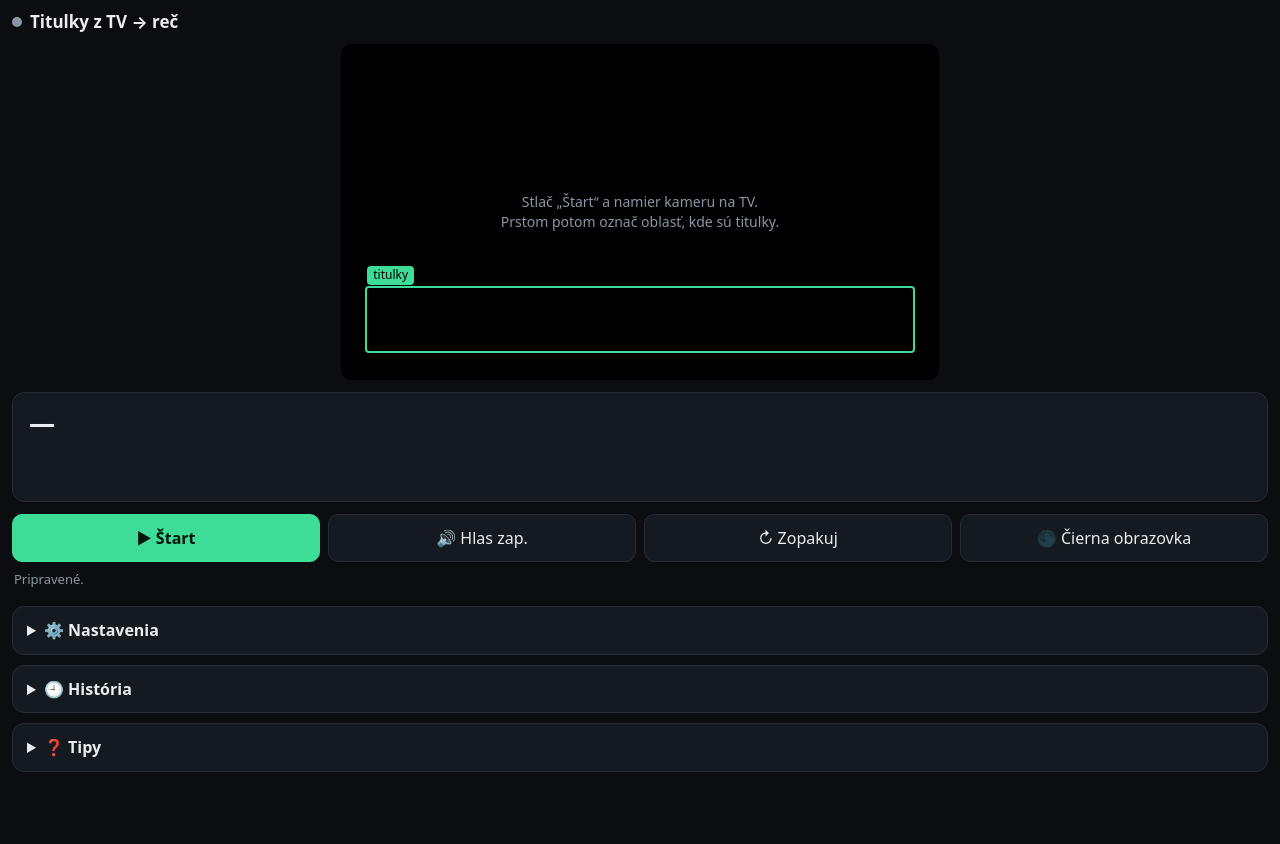
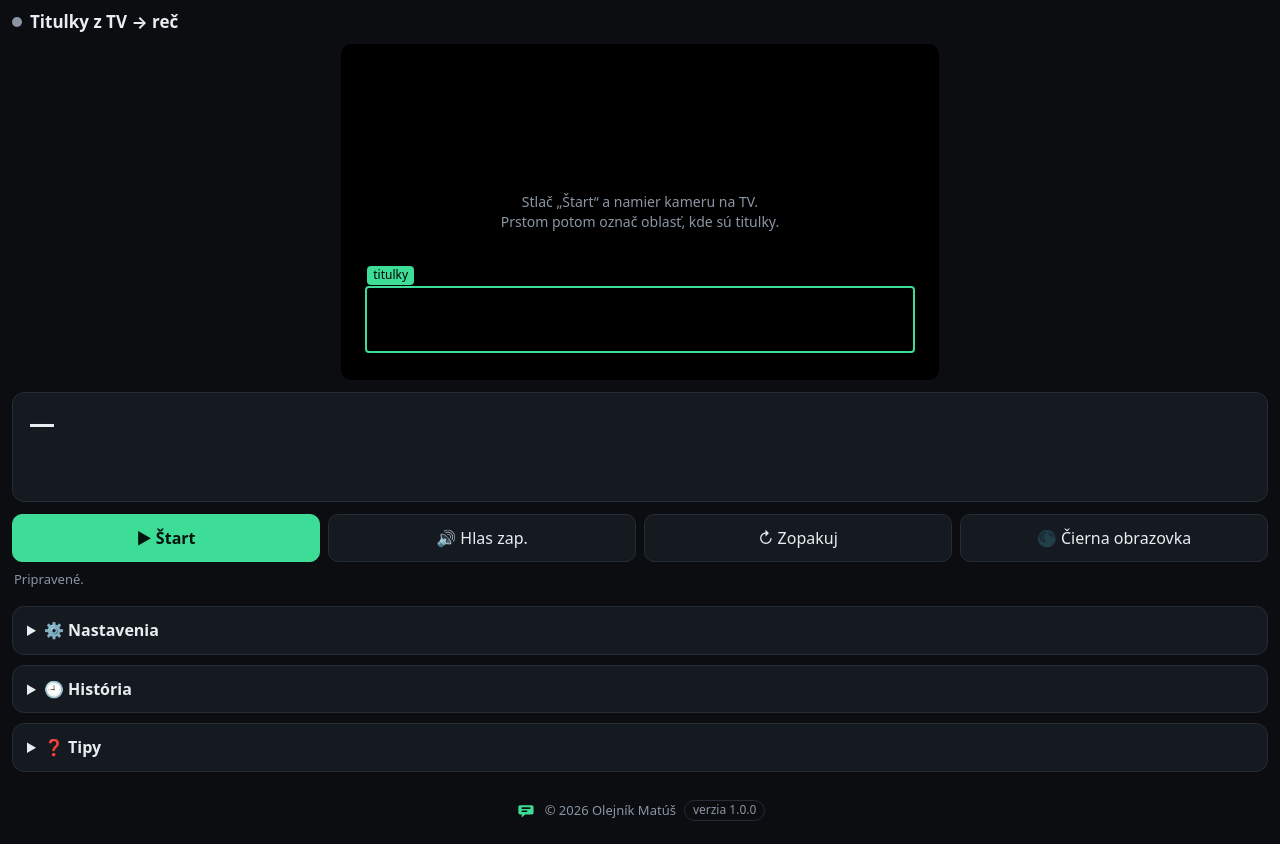
Before and after one commit to sewoofnk/titulkys, a plain HTML site: page index.html in a window 1280 px wide. Before the commit the page ends 800 px from the top, so only its background shows below. Drawn offline with Linux system fonts and the light colour scheme.

Commit message:
Pätička: podpis, copyright, logo a číslo verzie
Co-Authored-By: Claude Sonnet 5.5 <noreply@anthropic.com>

```diff
--- a/index.html
+++ b/index.html
@@ -74,6 +74,8 @@
   #install.on{display:flex}
   #install span{flex:1}
   #install button{flex:0 0 auto;min-width:0;padding:8px 12px}
+  #foot{display:flex;align-items:center;justify-content:center;gap:8px;flex-wrap:wrap;padding:18px 12px calc(22px + env(safe-area-inset-bottom));color:var(--mut);font-size:13px}
+  #foot .ver{border:1px solid var(--line);border-radius:999px;padding:1px 8px;font-size:12px}
   #blk{position:fixed;inset:0;background:#000;z-index:9999;display:none;touch-action:none;user-select:none;-webkit-user-select:none}
   #blk.on{display:block}
   #blkHint{position:absolute;top:45%;left:0;right:0;text-align:center;color:#2a2a2a;font-size:16px;opacity:0;transition:opacity .3s}
@@ -266,6 +268,11 @@
   </div>
 </details>
 
+<footer id="foot">
+  <svg viewBox="0 0 24 24" width="22" height="22" aria-hidden="true"><rect width="24" height="24" rx="5" fill="#0b0d10"/><path d="M5 5h14a2 2 0 0 1 2 2v7a2 2 0 0 1-2 2h-8l-4 3.5V16H5a2 2 0 0 1-2-2V7a2 2 0 0 1 2-2z" transform="translate(0 .5) scale(.92) translate(1 .6)" fill="#3ddc97"/><rect x="7" y="8" width="10" height="1.8" rx=".9" fill="#04130c"/><rect x="7" y="11.4" width="6.5" height="1.8" rx=".9" fill="#04130c"/></svg>
+  <span>© 2026 Olejník Matúš</span>
+  <span class="ver">verzia 1.0.0</span>
+</footer>
 <div id="blk"><div id="blkDot"></div><div id="blkHint">Dvakrát ťukni pre návrat</div><div id="blkTxt"></div></div>
 <canvas id="work" hidden></canvas>
 
--- a/sw.js
+++ b/sw.js
@@ -1,6 +1,6 @@
 // Service worker: aplikácia + lokálne kópie Tesseractu fungujú aj bez CDN.
 // Pri zmene súborov zvýš VERSION, aby sa stará cache zahodila.
-const VERSION = 'v3';
+const VERSION = 'v4';
 const CACHE = 'titulky-' + VERSION;
 const CORE = [
   './', 'index.html', 'manifest.webmanifest',
```
